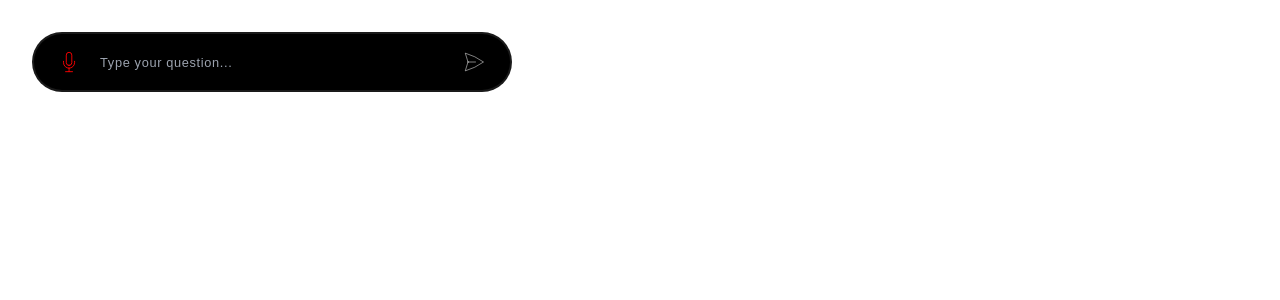
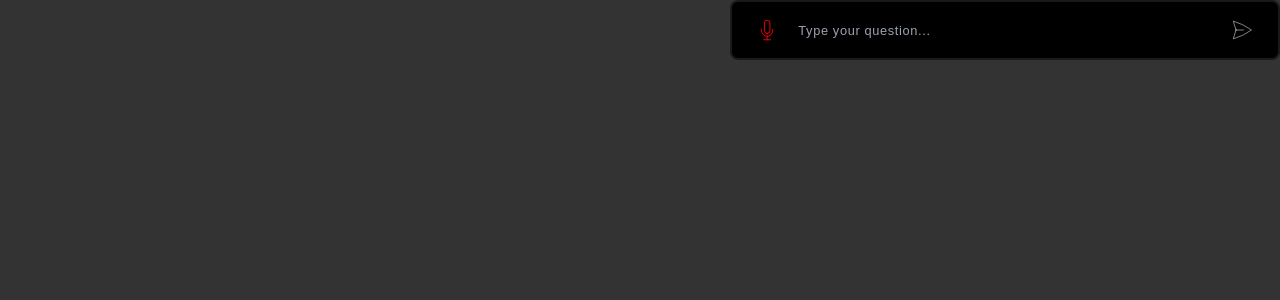
Before and after one commit to isijolatosin/bere-plus-widget, a React (Vite) app: page / in a window 1280 px wide. Shown: the top 300 px of the page. Built offline with nearby package versions, Linux system fonts and the light colour scheme.

Commit message:
Style update

```diff
--- a/src/App.jsx
+++ b/src/App.jsx
@@ -2,17 +2,16 @@ import React from "react";
 import { BEREPLUSWidget } from "./components/BEREPLUSWidget";
 import "./index.css";
 
-function App({ className: providedClassnames, auth }) {
-  console.log(
-    "FRom APP props*****************************",
-    providedClassnames,
-    auth
-  );
+function App({
+  classNames: providedClassnames = "",
+  wrapperClassnames = "",
+  auth,
+}) {
   return (
-    <div
-      className={`p-3 sm:p-5 h-fit w-full sm:w-fit z-50 ${providedClassnames}`}
-    >
-      <BEREPLUSWidget auth={auth} />
+    <div className={`${wrapperClassnames}`}>
+      <div className={`z-50 ${providedClassnames}`}>
+        <BEREPLUSWidget auth={auth} />
+      </div>
     </div>
   );
 }
--- a/src/components/BEREPLUSAIResponse.jsx
+++ b/src/components/BEREPLUSAIResponse.jsx
@@ -17,7 +17,7 @@ const BEREPLUSAIResponse = ({ response }) => {
   if (!currentResponse) return null;
 
   return (
-    <div className="mb-1 rounded-2xl border border-white/10 bg-neutral-900 px-4 pt-4 pb-6 min-h-[445px] w-full h-[80vh] xs:h-[60vh] overflow-scroll no-scrollbar text-sm leading-5 text-white/50">
+    <div className="rounded-lg border border-white/10 bg-neutral-900 px-4 pt-4 pb-6  h-[90vh]  overflow-scroll no-scrollbar text-sm leading-5 text-white/50">
       <div className="w-full flex pb-3 mb-5 border-b-[0.5px] border-white/10">
         <p className="bg-white/10 w-fit px-2 py-1 rounded-lg rounded-br-none items-end ml-auto">
           {aiInputPrompt}
--- a/src/components/BEREPLUSInput.jsx
+++ b/src/components/BEREPLUSInput.jsx
@@ -80,7 +80,7 @@ const BEREPLUSInput = ({ textareaRef, loading, sendQuery }) => {
   };
 
   return (
-    <div className="rounded-full text-white/50 bg-black border-2 border-white/10 py-1 px-4 flex items-center justify-between overflow-hidden">
+    <div className="rounded-lg text-white/50 bg-black border-2 border-white/10 py-1 px-4 flex items-center justify-between overflow-hidden">
       {isListening ? (
         <svg
           xmlns="http://www.w3.org/2000/svg"
--- a/src/components/BEREPLUSWidget.jsx
+++ b/src/components/BEREPLUSWidget.jsx
@@ -18,7 +18,7 @@ export const BEREPLUSWidget = ({ auth }) => {
   );
 
   return (
-    <div className="w-full sm:w-[30rem] font-saira font-thin text-sm">
+    <div className="w-[100%] font-saira font-thin text-sm">
       {error && (
         <FadeInSection>
           <div className="mb-2 rounded-full bg-black mx-auto w-full">
@@ -33,7 +33,7 @@ export const BEREPLUSWidget = ({ auth }) => {
         placement="top"
         visible={!!response}
         animation="fade"
-        duration={1000}
+        duration={3000}
         arrow={true}
         interactive={true}
       >
--- a/src/index.css
+++ b/src/index.css
@@ -67,12 +67,10 @@
   z-index: 2;
 }
 
-[data-tippy-root] {
-  [data-state] {
-    max-width: 100% !important;
-    padding: 0;
-    border-radius: 1rem;
-  }
+[data-state] {
+  max-width: 542px !important;
+  padding: 0;
+  border-radius: 1rem;
 }
 
 .ellipsis {
--- a/src/main.jsx
+++ b/src/main.jsx
@@ -21,7 +21,10 @@ if (process.env.NODE_ENV === "development") {
   document.body.appendChild(demoContainer);
 
   initWidget("bere-plus--widget-container", {
-    className: "absolute left-0 z-50",
+    classNames:
+      "h-[100vh] w-full sm:w-[80%] max-w-[550px] flex items-start z-50",
+    wrapperClassnames:
+      "w-full h-full bg-black/80 flex justify-end overflow-hidden",
     auth: { status: true, level: 1 },
   });
 }
```
